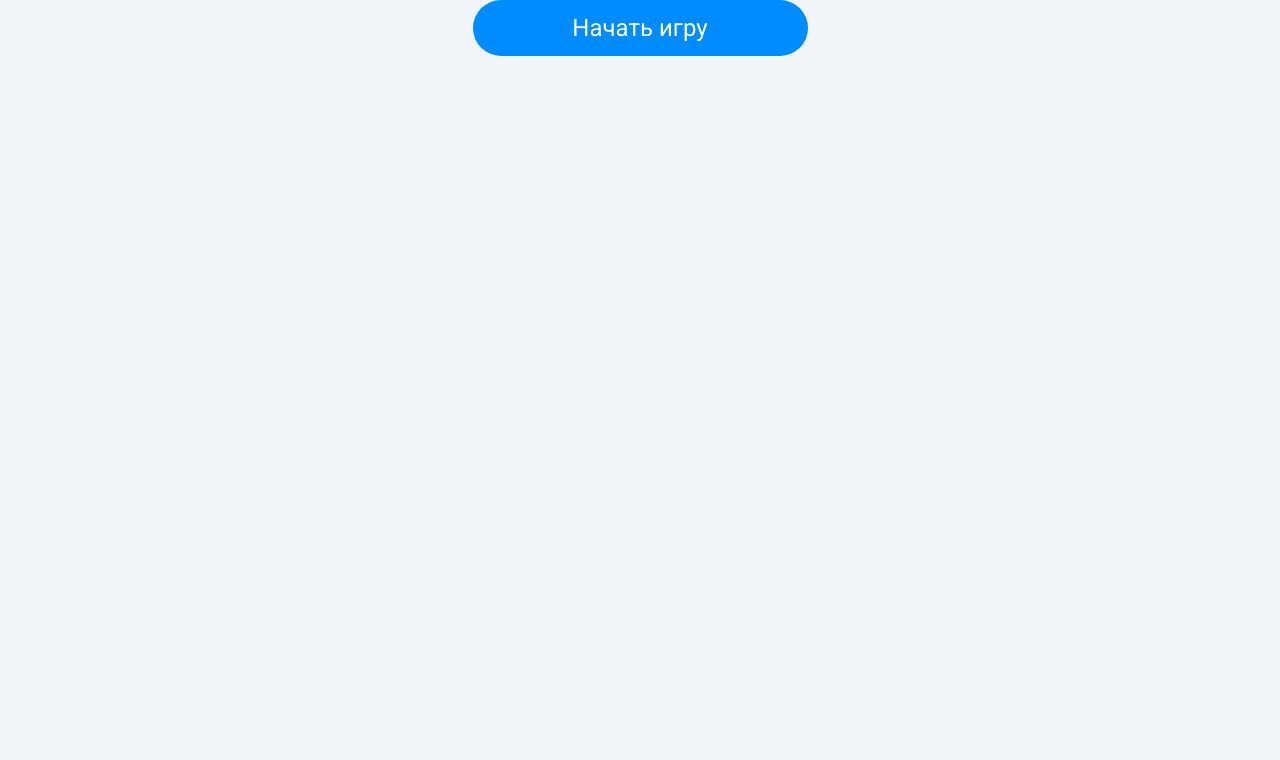
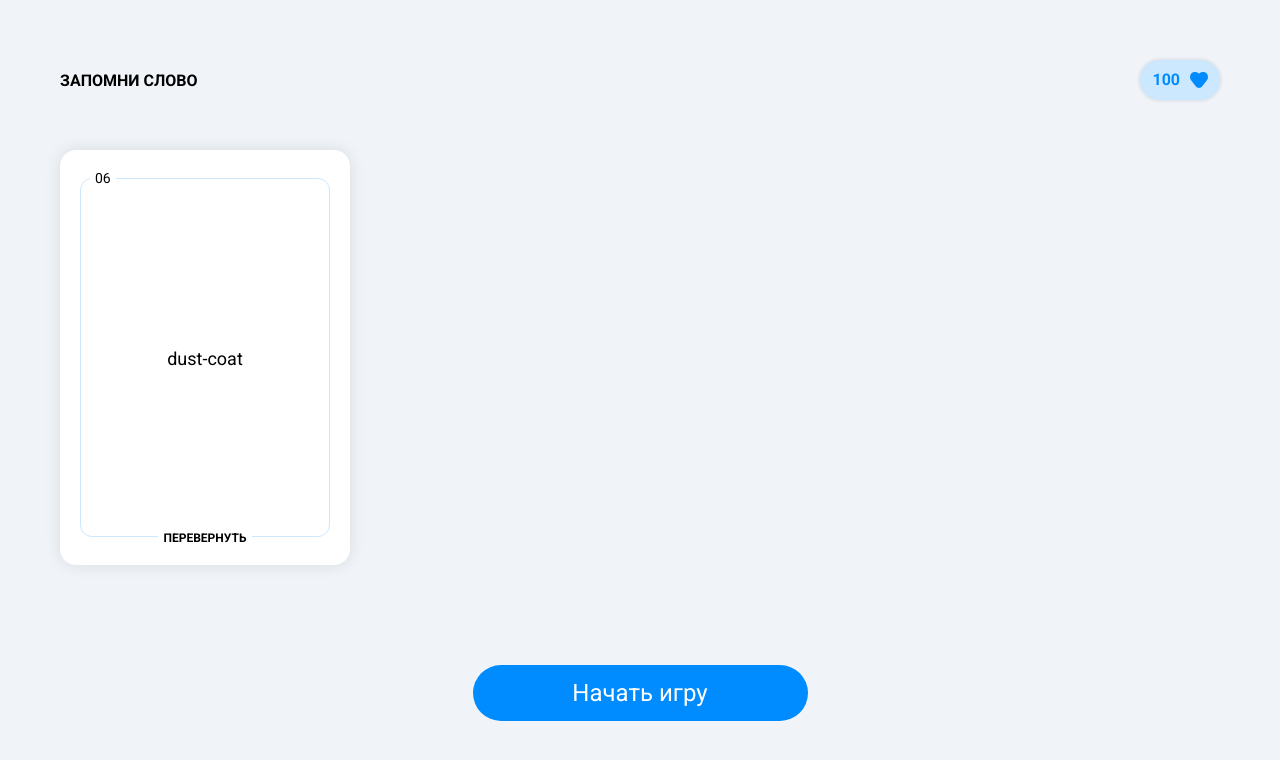
Before and after one commit to Sinonaz/vue-remember-words, a Vue app: page / in a window 1280 px wide. Shown: the top 760 px of the page. Built offline with nearby package versions, Linux system fonts and the light colour scheme.

Commit message:
Создаёт компонент шапки и карточки

```diff
--- a/src/App.vue
+++ b/src/App.vue
@@ -1,17 +1,38 @@
 <script setup>
-import AppButton from './components/AppButton.vue'
+  import AppButton from './components/AppButton.vue'
+  import AppHeader from './components/AppHeader.vue'
+  import CardItem from './components/CardItem.vue'
 </script>
 
 <template>
   <main>
-    <AppButton> Начать игру </AppButton>
+    <AppHeader />
+
+    <div class="cards">
+      <CardItem />
+    </div>
+
+    <AppButton class="main-btn"> Начать игру </AppButton>
   </main>
 </template>
 
 <style scoped>
-main {
-  display: flex;
-  justify-content: center;
-  align-items: center;
-}
+  main {
+    display: flex;
+    flex-direction: column;
+    align-items: center;
+    gap: 50px;
+    padding: 60px;
+  }
+
+  .cards {
+    flex-grow: 1;
+    width: 100%;
+  }
+
+  .main-btn {
+    display: block;
+    width: fit-content;
+    margin: 50px auto 0;
+  }
 </style>
--- a/src/assets/main.css
+++ b/src/assets/main.css
@@ -4,6 +4,7 @@
   --font: 'Roboto', sans-serif;
   --body-bg: #f0f4f8;
   --c-primary: #008bfe;
+  --c-default: #222222;
 }
 
 html {
--- /dev/null
+++ b/src/components/AppHeader.vue
@@ -0,0 +1,28 @@
+<template>
+  <header>
+    <h1>Запомни слово</h1>
+
+    <TotalScore value="100" />
+  </header>
+</template>
+
+<script setup>
+  import TotalScore from './TotalScore.vue'
+</script>
+
+<style>
+  header {
+    display: flex;
+    justify-content: space-between;
+    align-items: center;
+    width: 100%;
+  }
+
+  h1 {
+    margin: 0;
+    font-weight: 700;
+    font-size: 16px;
+    text-transform: uppercase;
+    color: var(--default);
+  }
+</style>
--- /dev/null
+++ b/src/components/CardItem.vue
@@ -0,0 +1,69 @@
+<template>
+  <div class="card" @click="emit('flip')">
+    <span class="card__number">06</span>
+
+    <p class="card__word">dust-coat</p>
+
+    <p class="card__label">Перевернуть</p>
+  </div>
+</template>
+
+<script setup>
+  const emit = defineEmits(['flip', 'update:status'])
+</script>
+
+<style>
+  .card {
+    position: relative;
+    z-index: 1;
+    display: grid;
+    grid-template-rows: min-content 1fr min-content;
+    max-width: 250px;
+    min-height: 375px;
+    padding: 20px;
+    background: white;
+    border-radius: 16px;
+    box-shadow: 0px 0px 16px 0px #0000001a;
+    cursor: pointer;
+    transition: box-shadow 0.2s;
+
+    &::before {
+      content: '';
+      position: absolute;
+      z-index: -1;
+      inset: 28px 20px;
+      border: 1px solid #cce8ff;
+      border-radius: 12px;
+    }
+
+    &:hover {
+      box-shadow: 10px 10px 10px 0px #0000000d;
+    }
+  }
+
+  .card__label {
+    justify-self: center;
+    margin: 0;
+    padding: 0 5px;
+    font-weight: 700;
+    font-size: 12px;
+    text-transform: uppercase;
+    background: white;
+  }
+
+  .card__word {
+    margin: 0;
+    justify-self: center;
+    align-self: center;
+    font-size: 18px;
+    text-align: center;
+  }
+
+  .card__number {
+    justify-self: start;
+    margin-left: 10px;
+    padding: 0 5px;
+    font-size: 14px;
+    background: white;
+  }
+</style>
--- /dev/null
+++ b/src/components/Icons/IconHeart.vue
@@ -0,0 +1,8 @@
+<template>
+  <svg width="18" height="16" viewBox="0 0 18 16" fill="none" xmlns="http://www.w3.org/2000/svg">
+    <path
+      d="M12.4709 0.0535018C11.1978 0.228562 9.92258 0.8312 9 1.80891C8.07742 0.8312 6.8022 0.228562 5.52915 0.0535018C3.91335 -0.168691 2.1499 0.284246 1.05884 1.73088C-0.352945 3.60276 -0.352949 6.25395 1.05884 8.12583L5.75286 14.3496C7.41251 16.5501 10.5875 16.5501 12.2471 14.3496L16.9412 8.12584C18.3529 6.25396 18.3529 3.60276 16.9412 1.73088C15.8501 0.284246 14.0867 -0.168691 12.4709 0.0535018Z"
+      fill="#008BFE"
+    />
+  </svg>
+</template>
--- /dev/null
+++ b/src/components/TotalScore.vue
@@ -0,0 +1,33 @@
+<template>
+  <div class="score">
+    <span>{{ value }}</span>
+    <IconHeart />
+  </div>
+</template>
+
+<script setup>
+  import IconHeart from './Icons/IconHeart.vue'
+
+  defineProps({
+    value: {
+      type: Number,
+      default: 0,
+    },
+  })
+</script>
+
+<style>
+  .score {
+    display: flex;
+    align-items: center;
+    gap: 10px;
+    padding: 12px;
+    font-weight: 700;
+    font-size: 16px;
+    line-height: 1;
+    color: var(--c-primary);
+    border-radius: 36px;
+    background: #cce8ff;
+    box-shadow: 0px 0px 4px 0px #00000026;
+  }
+</style>
```
Also changed, not shown: .prettierrc.json, src/components/AppButton.vue (indentation only).
